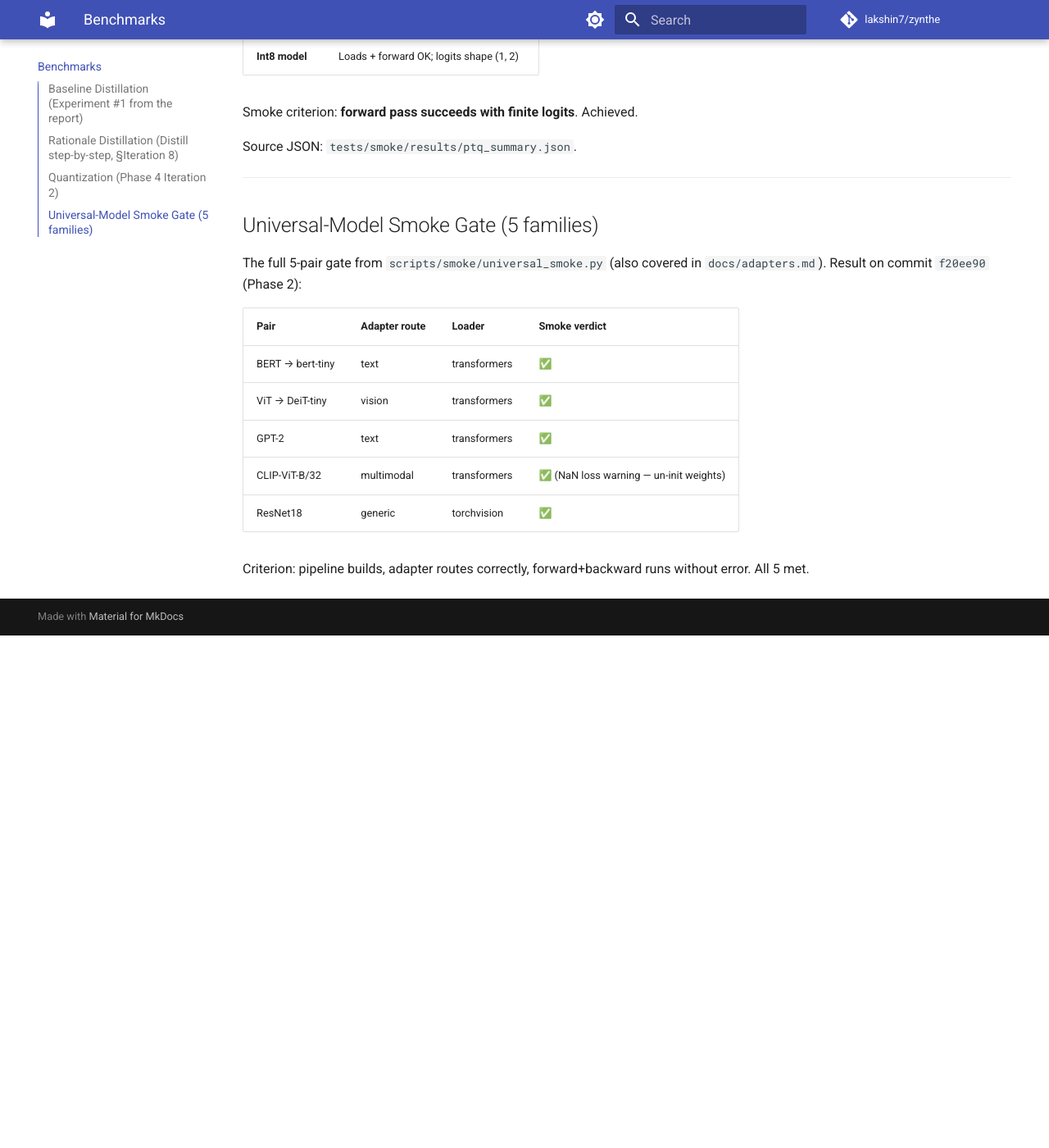
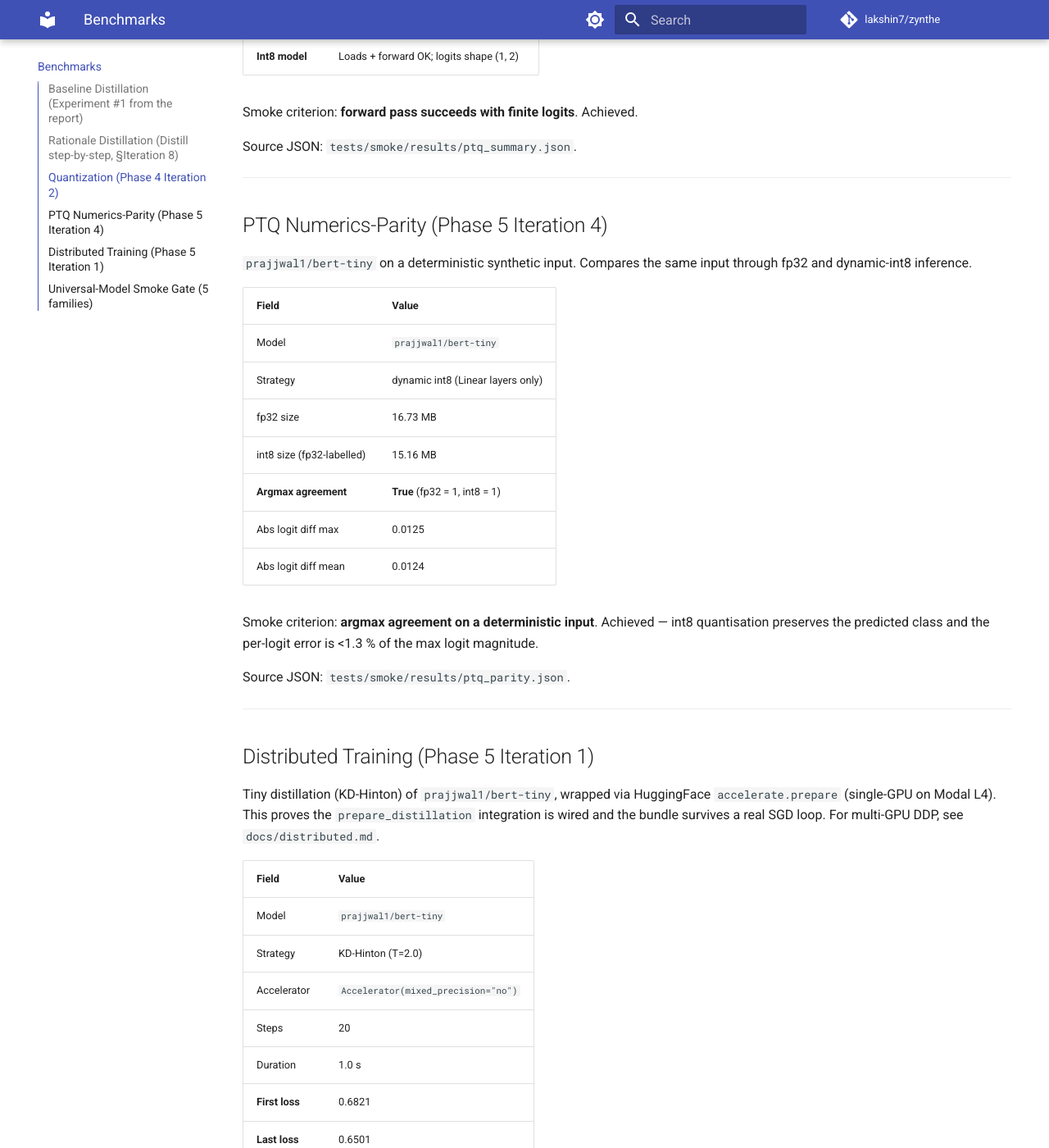
Before and after one commit to lakshin7/zynthe, an MkDocs documentation site: the page built from docs/benchmarks.md, in a window 1280 px wide and 1400 px high, scrolled down 2422 px. Shown: the whole window at 82% size. Built offline with MkDocs 1.6.1 and Material for MkDocs 9.7.7, drawn with Linux system fonts in a browser that asks for light colours; comment, search, counter and statistics services are not loaded; before the commit the page ends 3197 px from its top, so only the background shows below that; some of the changed text lies outside the part shown.

Commit message:
docs(phase-5): status doc + quant/benchmarks updates — Phase 5 close
Phase 5 close: 4 iterations done.

- docs/phase5_status.md: per-iteration log + Done/Pending/Upcoming
- docs/quant.md: updated with PTQ parity smoke table
  (Modal L4, argmax agreement, |diff| max 0.0125)
- docs/benchmarks.md: new rows for PTQ parity and the
  distributed-training (DDP) smoke

```diff
--- a/docs/benchmarks.md
+++ b/docs/benchmarks.md
@@ -91,6 +91,52 @@ Source JSON: `tests/smoke/results/ptq_summary.json`.
 
 ---
 
+## PTQ Numerics-Parity (Phase 5 Iteration 4)
+
+`prajjwal1/bert-tiny` on a deterministic synthetic input.  Compares
+the same input through fp32 and dynamic-int8 inference.
+
+| Field | Value |
+|---|---|
+| Model | `prajjwal1/bert-tiny` |
+| Strategy | dynamic int8 (Linear layers only) |
+| fp32 size | 16.73 MB |
+| int8 size (fp32-labelled) | 15.16 MB |
+| **Argmax agreement** | **True** (fp32 = 1, int8 = 1) |
+| Abs logit diff max | 0.0125 |
+| Abs logit diff mean | 0.0124 |
+
+Smoke criterion: **argmax agreement on a deterministic input**.
+Achieved — int8 quantisation preserves the predicted class and the
+per-logit error is <1.3 % of the max logit magnitude.
+
+Source JSON: `tests/smoke/results/ptq_parity.json`.
+
+---
+
+## Distributed Training (Phase 5 Iteration 1)
+
+Tiny distillation (KD-Hinton) of `prajjwal1/bert-tiny`, wrapped via
+HuggingFace `accelerate.prepare` (single-GPU on Modal L4).  This
+proves the `prepare_distillation` integration is wired and the bundle
+survives a real SGD loop.  For multi-GPU DDP, see `docs/distributed.md`.
+
+| Field | Value |
+|---|---|
+| Model | `prajjwal1/bert-tiny` |
+| Strategy | KD-Hinton (T=2.0) |
+| Accelerator | `Accelerator(mixed_precision="no")` |
+| Steps | 20 |
+| Duration | 1.0 s |
+| **First loss** | 0.6821 |
+| **Last loss** | 0.6501 |
+| **Min loss** | 0.6501 |
+| **Decay** | 0.0320 |
+
+Source JSON: `tests/smoke/results/distributed.json`.
+
+---
+
 ## Universal-Model Smoke Gate (5 families)
 
 The full 5-pair gate from `scripts/smoke/universal_smoke.py` (also
```
Also changed, not shown: docs/phase5_status.md (added, +79 -0 lines), docs/quant.md (+18 -5 lines).
